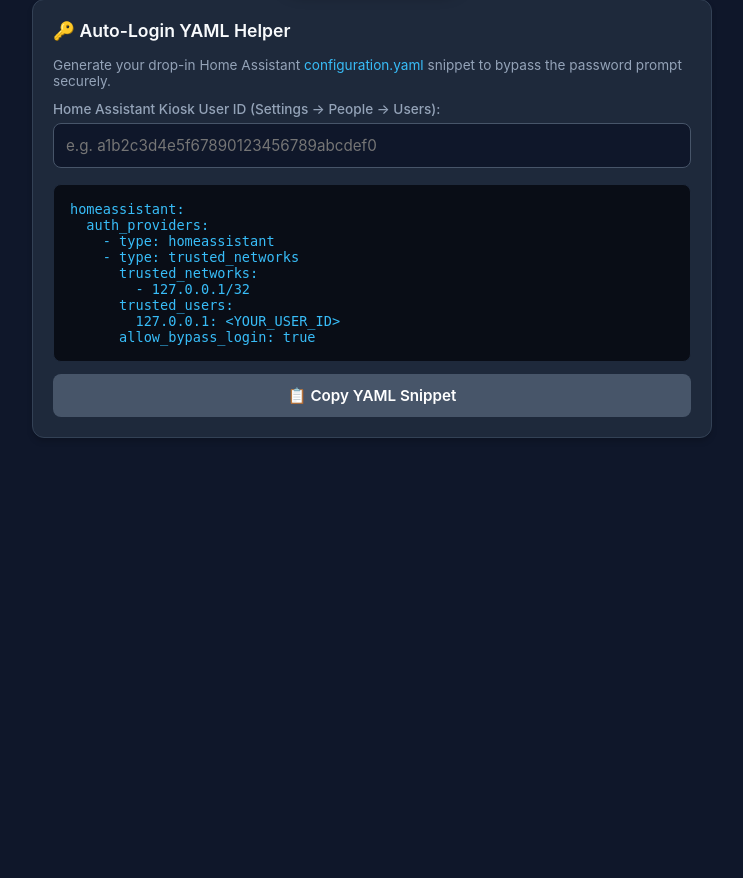
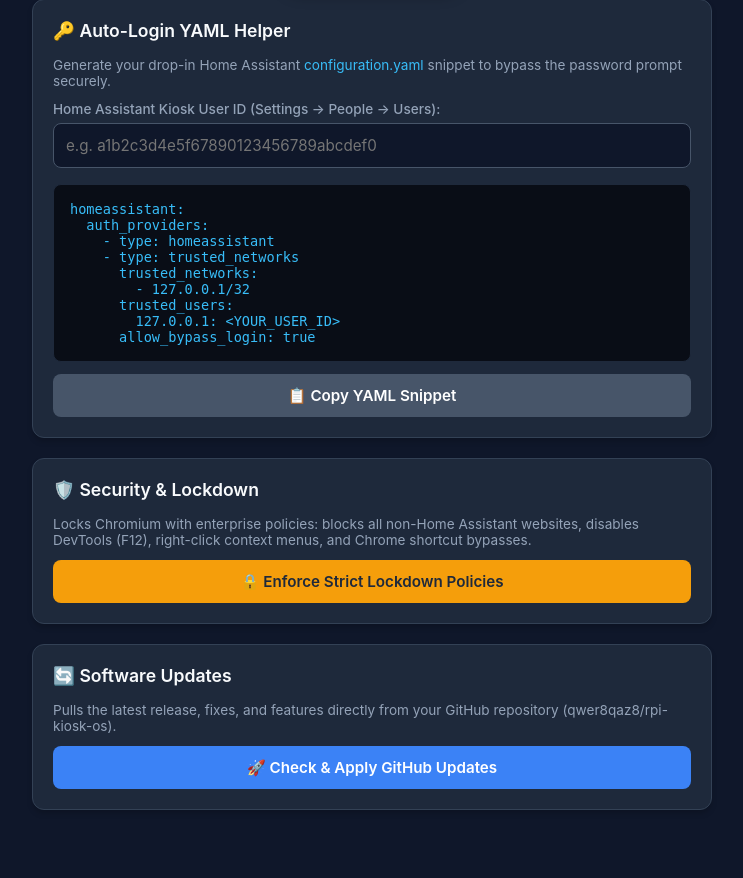
Before and after one commit to qwer8qaz8/rpi-kiosk-os, a Flask app: page / in a window 1280 px wide. Shown: the part 890-1768 px from the top of the page, without its empty margins (268-1011 px from the left). Before the commit the page ends 1328 px from the top, so only its background shows below. Run offline with Flask 3, Linux system fonts and the light colour scheme.

Commit message:
Add interactive kiosk-config CLI, GitHub auto-update mechanism, and lockdown policies

```diff
--- a/kiosk/webui/app.py
+++ b/kiosk/webui/app.py
@@ -270,5 +270,23 @@ def api_settings():
     return jsonify({"success": True, "message": "Settings saved successfully"})
 
 
+@app.route("/api/update", methods=["POST"])
+def api_update():
+    logger.info("Executing system update from GitHub...")
+    cmd = "/opt/kiosk/kiosk-config.sh --update"
+    res = subprocess.run(["sudo", "bash", "-c", cmd], capture_output=True, text=True)
+    if res.returncode == 0:
+        return jsonify({"success": True, "message": "Updated to latest version from GitHub successfully!"})
+    else:
+        return jsonify({"success": False, "error": res.stderr or "Update failed. Check internet connection."}), 500
+
+
+@app.route("/api/lockdown", methods=["POST"])
+def api_lockdown():
+    logger.info("Applying Enterprise Security Lockdown...")
+    subprocess.run(["sudo", "/opt/kiosk/kiosk-config.sh", "--lockdown"], capture_output=True)
+    return jsonify({"success": True, "message": "Enterprise Security Lockdown applied!"})
+
+
 if __name__ == "__main__":
     app.run(host="0.0.0.0", port=8080)
--- a/kiosk/webui/templates/index.html
+++ b/kiosk/webui/templates/index.html
@@ -444,6 +444,28 @@
         📋 Copy YAML Snippet
       </button>
     </div>
+
+    <!-- Enterprise Lockdown Card -->
+    <div class="card">
+      <div class="card-title">🛡️ Security & Lockdown</div>
+      <p style="color: var(--text-muted); font-size: 0.85rem; margin-bottom: 0.75rem;">
+        Locks Chromium with enterprise policies: blocks all non-Home Assistant websites, disables DevTools (F12), right-click context menus, and Chrome shortcut bypasses.
+      </p>
+      <button type="button" class="btn btn-warning" style="width: 100%;" onclick="applyLockdown()">
+        🔒 Enforce Strict Lockdown Policies
+      </button>
+    </div>
+
+    <!-- System Updates Card -->
+    <div class="card">
+      <div class="card-title">🔄 Software Updates</div>
+      <p style="color: var(--text-muted); font-size: 0.85rem; margin-bottom: 0.75rem;">
+        Pulls the latest release, fixes, and features directly from your GitHub repository (<code>qwer8qaz8/rpi-kiosk-os</code>).
+      </p>
+      <button type="button" id="btnUpdate" class="btn btn-primary" style="width: 100%;" onclick="triggerUpdate()">
+        🚀 Check & Apply GitHub Updates
+      </button>
+    </div>
   </div>
 
   <div id="toast">✅ Action completed</div>
@@ -599,6 +621,46 @@
       }
     }
 
+    async function applyLockdown() {
+      if (!confirm("Enforce Enterprise Security Lockdown? This blocks all external websites and shortcut bypasses.")) return;
+      try {
+        const res = await fetch("/api/lockdown", { method: "POST" });
+        const data = await res.json();
+        if (data.success) {
+          showToast("Strict Lockdown Enforced! Reloading...");
+          setTimeout(() => location.reload(), 1500);
+        } else {
+          showToast("Failed to apply lockdown", true);
+        }
+      } catch (e) {
+        showToast("Error enforcing lockdown", true);
+      }
+    }
+
+    async function triggerUpdate() {
+      const btn = document.getElementById("btnUpdate");
+      btn.disabled = true;
+      btn.textContent = "⏳ Updating from GitHub...";
+      showToast("Downloading and applying updates...");
+      try {
+        const res = await fetch("/api/update", { method: "POST" });
+        const data = await res.json();
+        if (data.success) {
+          showToast("Update applied successfully! Services restarted.");
+          btn.textContent = "✅ Updated!";
+          setTimeout(() => location.reload(), 2000);
+        } else {
+          showToast(data.error || "Update failed", true);
+          btn.textContent = "❌ Update Failed";
+          btn.disabled = false;
+        }
+      } catch (e) {
+        showToast("Error updating from GitHub", true);
+        btn.textContent = "❌ Update Failed";
+        btn.disabled = false;
+      }
+    }
+
     // Init snippet on load
     updateSnippet();
   </script>
```
Also changed, not shown: 2 other files.
